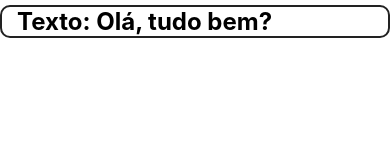
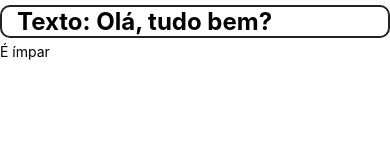
Before and after one commit to thaisvilarinho/Aula_RN_DispositivosMoveis, a React Native app: screen / in a window 390 px wide. Shown: the top 160 px of the page. Built offline with nearby package versions, Linux system fonts and the light colour scheme.

Commit message:
Aula Forma1 renderização condicional  10-11-2020

```diff
--- a/App.js
+++ b/App.js
@@ -3,10 +3,14 @@ import { StyleSheet, Text, View } from 'react-native';
 
 // Nosso componentes
 import Simples from './src/componentes/Simples';
+import ParImpar from './src/componentes/ParImpar';
 
 //JSX
 export default function App() {
   return (
-    <Simples texto='Olá, tudo bem?'/>
+    <View>
+      <Simples texto ='Olá, tudo bem?'/>
+      <ParImpar numero= '5'/>
+    </View>
   );
 }
--- /dev/null
+++ b/src/componentes/ParImpar.js
@@ -0,0 +1,17 @@
+import React from 'react';
+import Padrao from '../styles/Padrao';
+import { View, Text } from 'react-native';
+
+export default props => {
+    // props.numero for par: "É par"
+    // props.numero for ímpar: "É ímpar"
+    return <View>
+        {
+            props.numero % 2 === 0 ?
+            <Text>É par</Text>:
+            <Text>É ímpar</Text>
+        }
+
+    </View>
+
+}
--- a/src/componentes/Simples.js
+++ b/src/componentes/Simples.js
@@ -1,6 +1,6 @@
 import React from 'react';
 import { Text } from 'react-native';
-import Simples from '../styles/Padrao';
+import Padrao from '../styles/Padrao';
 
 /* Esse seria o jeito antigo sem o arrow function
 ela tem alguns problemas, por isso é aconselhável usar arrow functions
@@ -8,4 +8,4 @@ function componente (props){
 
 }
 */
-export default (props) => <Text style={Simples.exercicio}>Texto: {props.texto}</Text>
+export default (props) => <Text style={Padrao.exercicio}>Texto: {props.texto}</Text>
```
